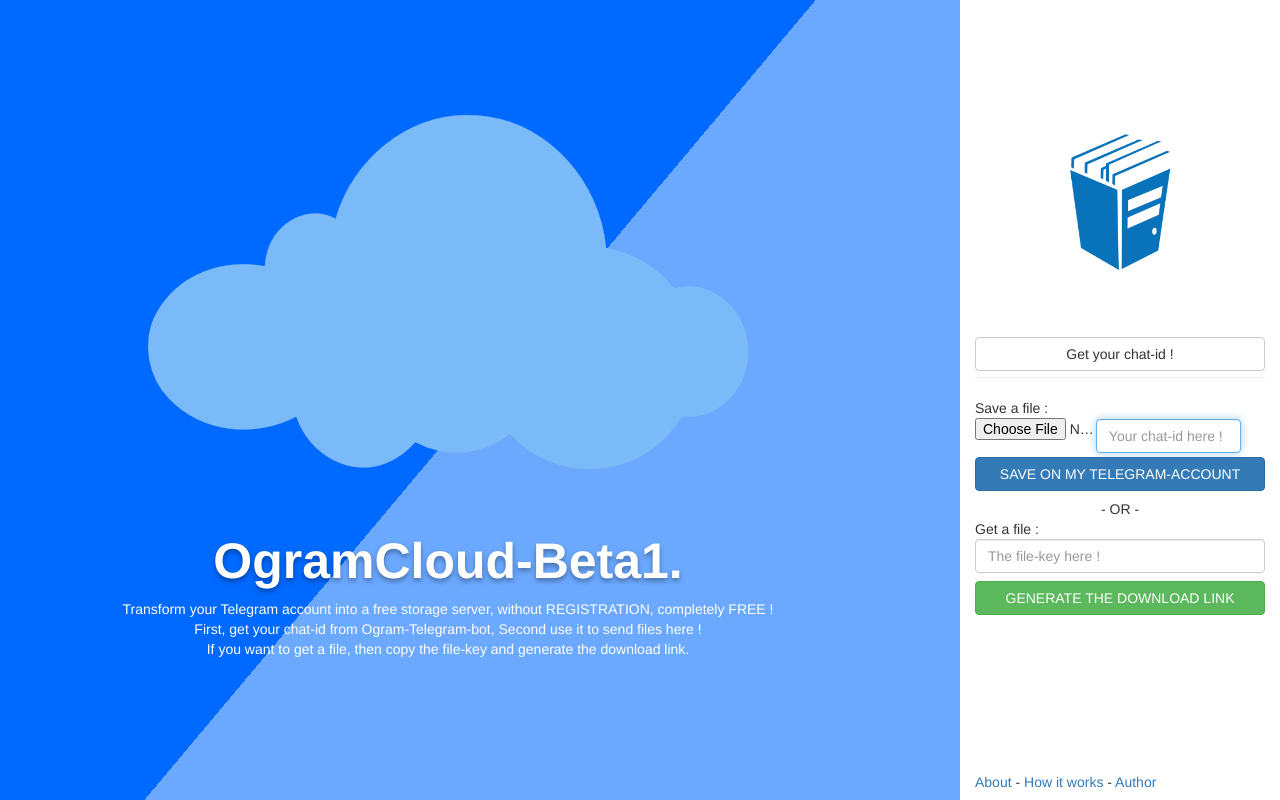
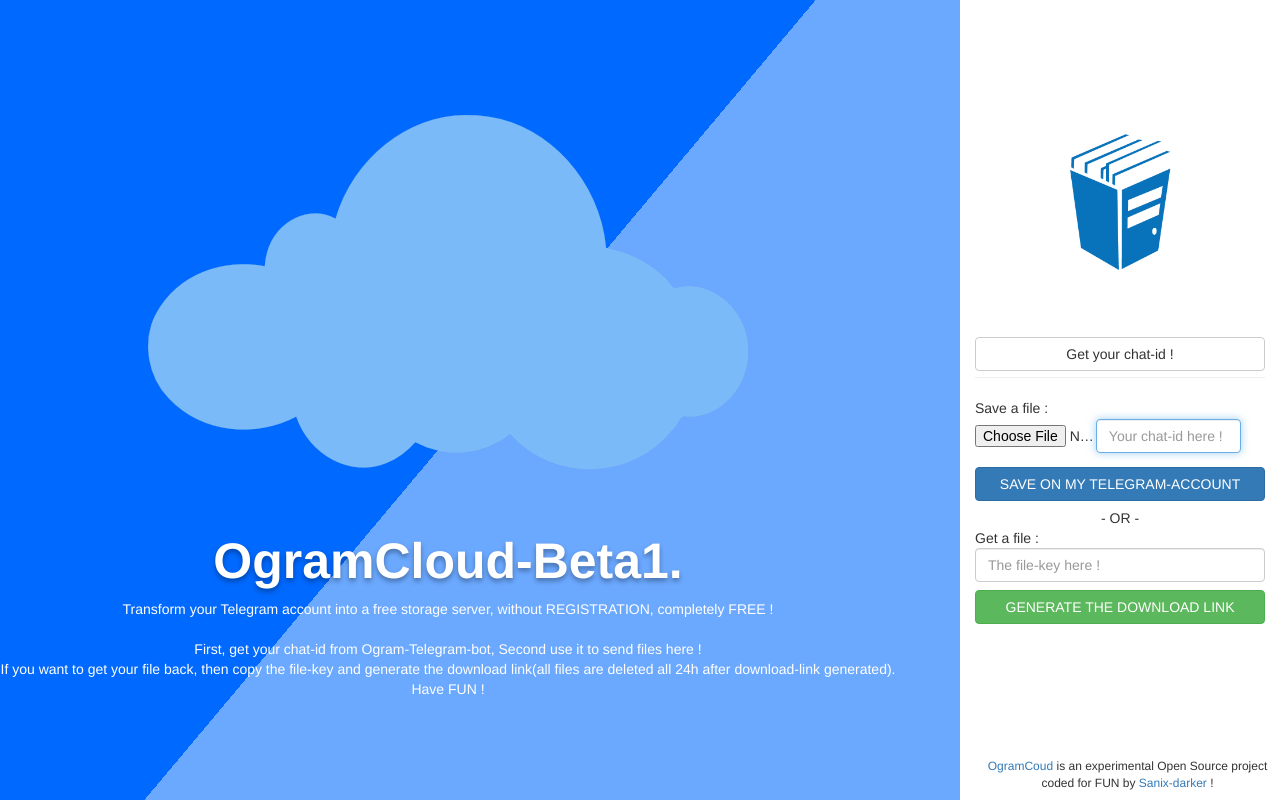
Before and after one commit to Sanix-Darker/ocloud, a Flask app: page / in a window 1280 px wide. Run offline with Flask 2, Linux system fonts and the light colour scheme; parts of the project's set-up code (start-up, migrations or seed data) failed here and were passed over; some libraries are stand-ins or nearby versions.

Commit message:
Update on getting files

```diff
--- a/app/server/static/css/index.css
+++ b/app/server/static/css/index.css
@@ -66,6 +66,12 @@
     display: block;
 }
 
+.or{
+    width: 100%;
+    margin-top: 5em;
+    text-align: center;
+}
+
 /* On screens that are 992px or less, set the background color to blue */
 @media screen and (max-width: 992px) {
     .index_left{
@@ -97,4 +103,7 @@
         text-align: center;
         padding-top: 0%;
     }
+    .or{
+        margin-top: 0.5em;
+    }
 }
--- a/app/server/static/js/app.js
+++ b/app/server/static/js/app.js
@@ -22,8 +22,8 @@ const send_file = () => {
         request.open("POST", "/api/upload");
         request.onload  = function() {
             const responseHtml = `
-                    <b>- File_name :</b> <i style="color: #0069ff;">${JSON.parse(request.response)["json_map"]["file"]["file_name"]}</i>
-                    <br/><b>- File_key :</b> <i style="color: red;">${JSON.parse(request.response)["file_key"]}</i>
+                    <b>- File-name :</b> <i style="color: #0069ff;">${JSON.parse(request.response)["json_map"]["file"]["file_name"]}</i>
+                    <br/><b>- File-key :</b> <i style="color: red;">${JSON.parse(request.response)["file_key"]}</i>
                     <br/><b>- Chunks :</b> ${JSON.parse(request.response)["json_map"]["cloud_map"].length}
                     <br/><b>- Timestamp :</b> ${new Date().toUTCString()} <br/>`;
             if (JSON.parse(request.response)["json_map"]["cloud_map"].length === 0){
@@ -43,12 +43,14 @@ const get_file = () => {
     if (fileKey === "" && fileKey.length <= 20){
         alert("Provide a file_key to get a download file link !")
     }else{
+        document.getElementById("response2").innerHTML = "Generating the file..."
         request.open("GET", "/api/download/"+ fileKey);
         request.onload  = function() {
             console.log(request.response)
             const responseHtml = `
-                    <br/><b>- File_key :</b> <i style="color: red;">${JSON.parse(request.response)["file_key"]}</i>
-                    <br/><b>- Download-link :</b> <a href='${JSON.parse(request.response)["download_link"]}' target='_blank'>Click here to download the file</a>`;
+                    <br/><b>- File-key :</b> <i style="color: red;">${JSON.parse(request.response)["file_key"]}</i>
+                    <br/><b>- Download-link :</b> <a href='${JSON.parse(request.response)["download_link"]}' target='_blank'>Click here to download the file</a>
+                    <br/><b>- Node :</b>'All files are deleted 24 hours after creating their download link.'`;
             if (typeof JSON.parse(request.response)["download_link"] === "undefined"){
                 document.getElementById("response2").innerHTML = "<i style='color: red;'>Something went wrong, please check your file-key.</i>";
             }else{
--- a/app/server/static/pages/home.html
+++ b/app/server/static/pages/home.html
@@ -11,7 +11,8 @@
 
     Save a file : <br>
     <div class="col-md-5" style="padding: 0;">
-        <input type="file" name="file" id="file_id" style="width: 100%;" class="d-none">
+        <input type="file" name="file" id="file_id" style="width: 100%;margin-top: 7px;" class="d-none">
+        <br/>
     </div>
     <div class="col-md-1"></div>
     <div class="col-md-6" style="padding: 0;">
@@ -29,9 +30,8 @@
     style="font-size: 11px;max-height: 100px;padding: 0;overflow: auto;text-align: left;"
     id="response"></div>
 
-<hr/>
-<br/>
-<div style="width: 100%;text-align: center;">
+
+<div class="or">
     - OR -
 </div>
 
@@ -53,6 +53,7 @@
     id="response2"></div>
 
 <br/><br/><br/>
-<nav style="background: white;position: fixed; bottom: 1%;text-align: center;align-self: bottom;">
-    <a href="#">About</a> - <a href="#">How it works</a> - <a href="#">Author</a>
+<nav style="font-size: 12px;background: white;position: fixed; bottom: 1%;text-align: center;align-self: bottom;">
+    <a href="http://github.com/sanix-darker/ogramcloud" target="_blank">OgramCoud</a>
+     is an experimental Open Source project coded for FUN by <a href="http://github.com/sanix-darker" target="_blank">Sanix-darker</a> !
 </nav>
--- a/app/server/templates/index.html
+++ b/app/server/templates/index.html
@@ -15,8 +15,9 @@
 
                 <h1 class="title_left">OgramCloud-Beta1.</h1>
                 Transform your Telegram account into a free storage server, without REGISTRATION, completely FREE !
-                <br/>First, get your chat-id from Ogram-Telegram-bot, Second use it to send files here !
-                <br/>If you want to get a file, then copy the file-key and generate the download link.
+                <br/><br/>First, get your chat-id from Ogram-Telegram-bot, Second use it to send files here !
+                <br/>If you want to get your file back, then copy the file-key and generate the download link(all files are deleted all 24h after download-link generated).
+                <br/>Have FUN !
             </div>
             <div class="col-md-3 index_right">
                 <div id="app"></div>
```
